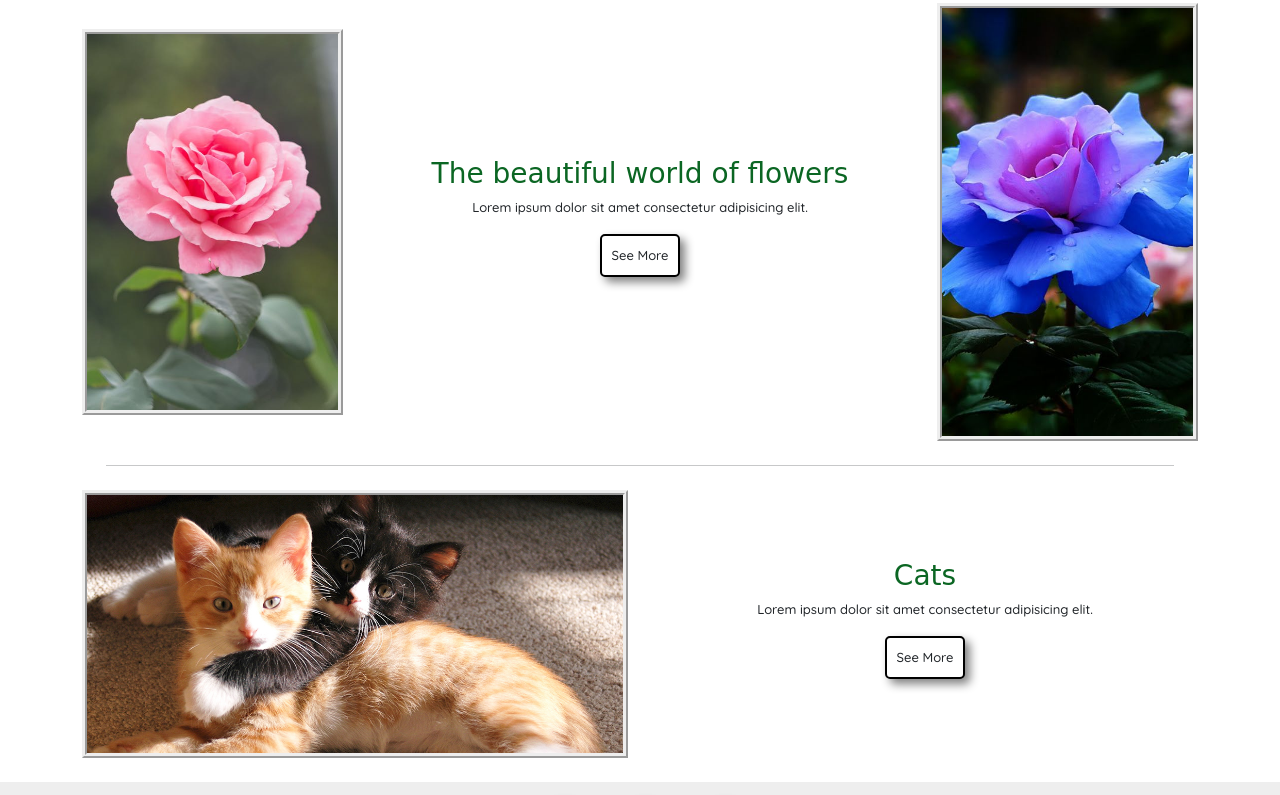
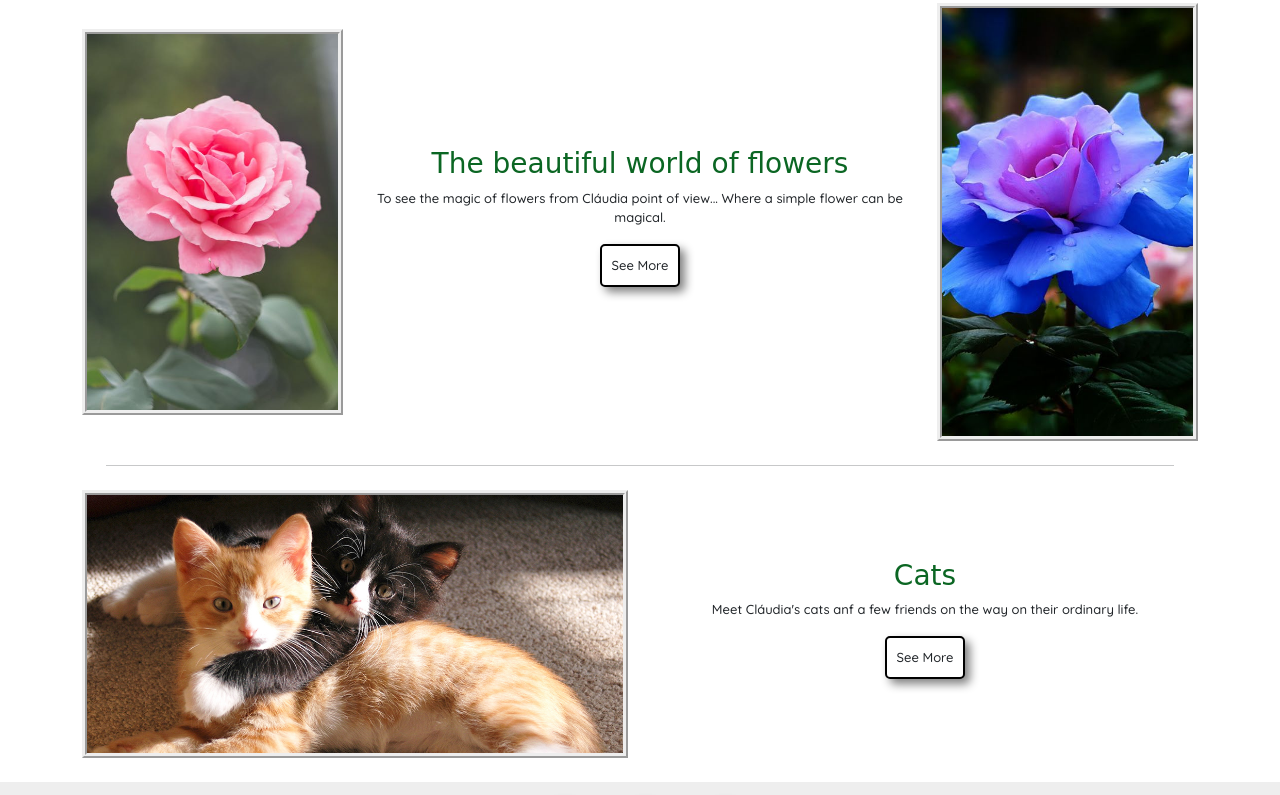
Before and after one commit to Claudia-Vieira/Project-portfolio, a plain HTML site: page index.html in a window 1280 px wide. Shown: the part 537-1332 px from the top of the page. Drawn offline with nearby package versions, Linux system fonts and the light colour scheme; a web font is replaced by a local one.

Commit message:
text-explanation on index page

```diff
--- a/index.html
+++ b/index.html
@@ -61,7 +61,7 @@
             </div>
             <div class="col-sm-6 align-self-center">
                 <h3> The beautiful world of flowers</h3>
-                <p class="text-explanation">Lorem ipsum dolor sit amet consectetur adipisicing elit.</p>
+                <p class="text-explanation">To see the magic of flowers from Cláudia point of view... Where a simple flower can be magical.</p>
                 <a href="/flowers.html" class="btn button-see-more d-flex mx-auto"> See More</a>
             </div>
             <div class="col-3 d-none d-sm-block align-self-center">
@@ -75,7 +75,7 @@
             </div>
             <div class="col-sm-6 align-self-center">
                 <h3> Cats</h3>
-                <p class="text-explanation">Lorem ipsum dolor sit amet consectetur adipisicing elit.</p>
+                <p class="text-explanation">Meet Cláudia's cats anf a few friends on the way on their ordinary life.</p>
                 <a href="/work.html" class="btn button-see-more d-flex mx-auto"> See More</a>
             </div>
         </div>
```
